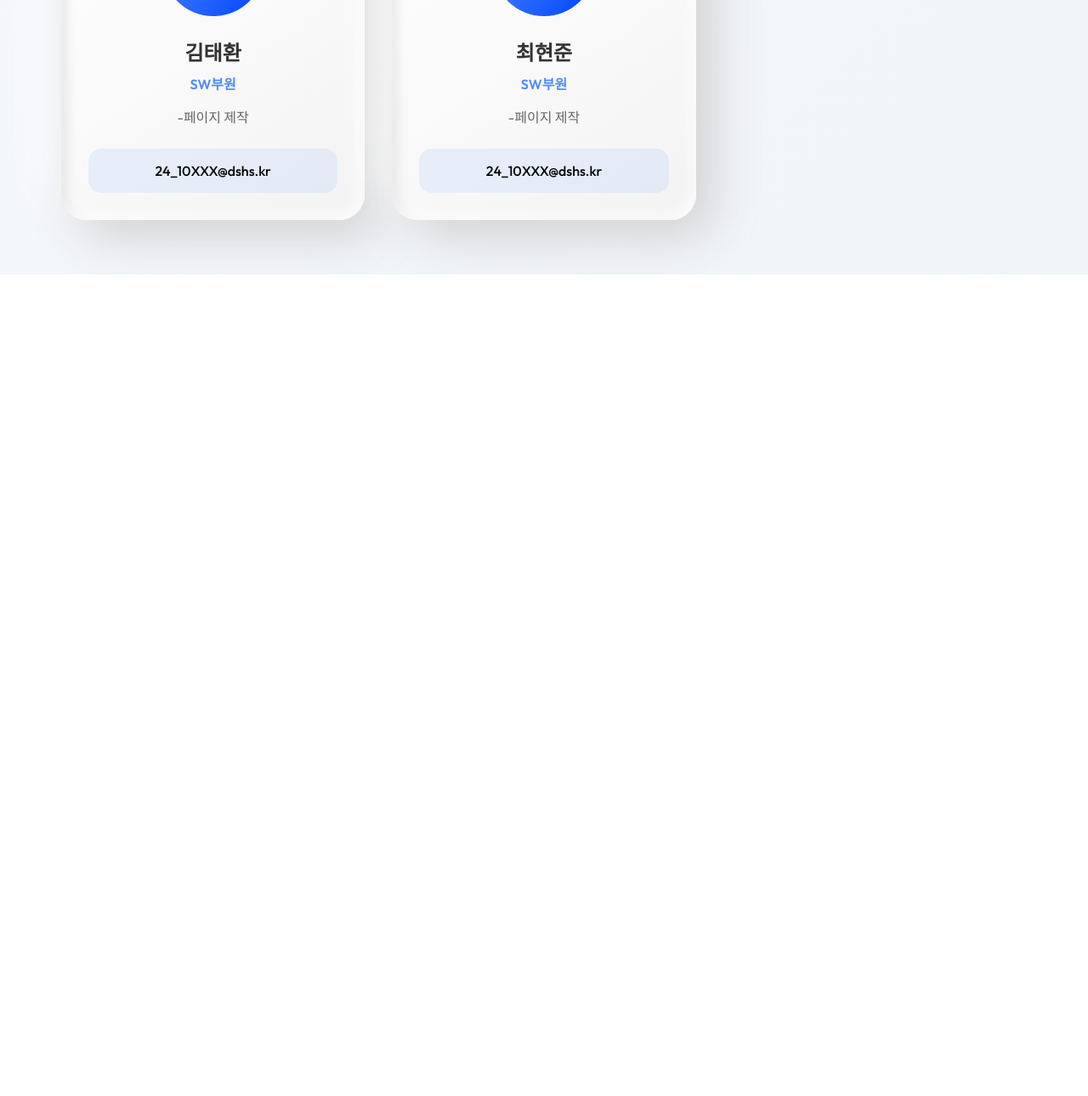
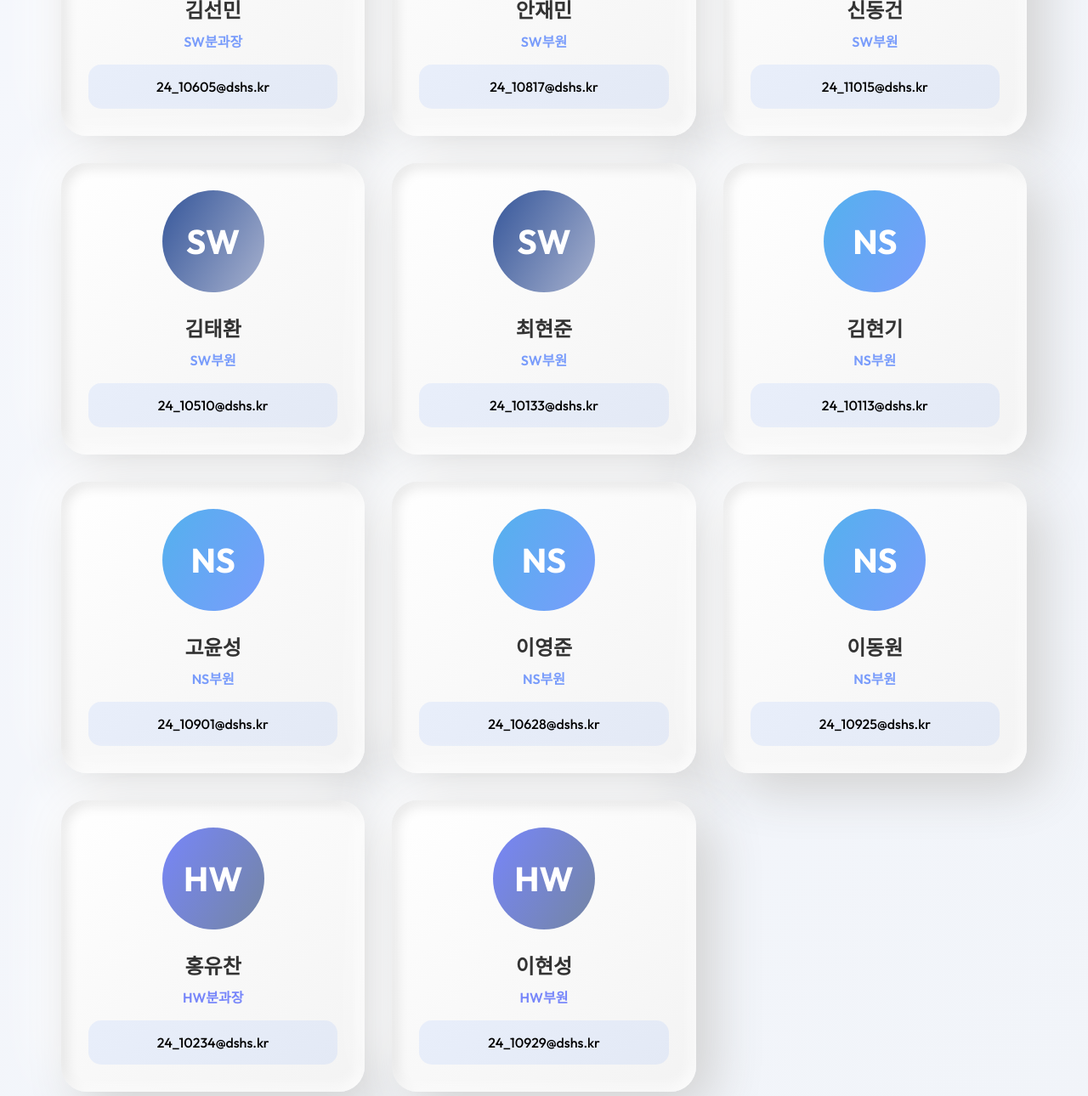
Before and after one commit to onew0000/findersite, a website: page public/staff.html in a window 1280 px wide. Shown: the part 784-2074 px from the top of the page at 85% size. Before the commit the page ends 1107 px from the top, so only its background shows below. Drawn offline with Linux system fonts and the light colour scheme.

Commit message:
v6 - detailed

```diff
--- a/public/staff.html
+++ b/public/staff.html
@@ -137,12 +137,64 @@
             transform: translateY(-10px);
         }
 
-        .staff-image {
+        .T-staff-image {
             width: 120px;
             height: 120px;
             border-radius: 50%;
             margin: 0 auto 1.5rem;
-            background: linear-gradient(120deg, #4F8AFF, #0044FF);
+            background: linear-gradient(180deg, #4b5568, #051748);
+            display: flex;
+            align-items: center;
+            justify-content: center;
+            color: white;
+            font-size: 2.5em;
+            font-weight: 700;
+        }
+        .M-staff-image {
+            width: 120px;
+            height: 120px;
+            border-radius: 50%;
+            margin: 0 auto 1.5rem;
+            background: linear-gradient(120deg, #5f7092, #0c2a7b);
+            display: flex;
+            align-items: center;
+            justify-content: center;
+            color: white;
+            font-size: 2.5em;
+            font-weight: 700;
+        }
+        .NS-staff-image {
+            width: 120px;
+            height: 120px;
+            border-radius: 50%;
+            margin: 0 auto 1.5rem;
+            background: linear-gradient(120deg, #54b1ee, #799cfb);
+            display: flex;
+            align-items: center;
+            justify-content: center;
+            color: white;
+            font-size: 2.5em;
+            font-weight: 700;
+        }
+        .HW-staff-image {
+            width: 120px;
+            height: 120px;
+            border-radius: 50%;
+            margin: 0 auto 1.5rem;
+            background: linear-gradient(120deg, #7786fa, #7485a2);
+            display: flex;
+            align-items: center;
+            justify-content: center;
+            color: white;
+            font-size: 2.5em;
+            font-weight: 700;
+        }
+        .SW-staff-image {
+            width: 120px;
+            height: 120px;
+            border-radius: 50%;
+            margin: 0 auto 1.5rem;
+            background: linear-gradient(120deg, #35569a, #a7b1ce);
             display: flex;
             align-items: center;
             justify-content: center;
@@ -159,8 +211,32 @@
             text-align: center;
         }
 
-        .staff-position {
-            color: #4F8AFF;
+        .T-staff-position {
+            color: #051748;
+            font-weight: 600;
+            margin-bottom: 1rem;
+            text-align: center;
+        }
+        .M-staff-position {
+            color: #0c2a7b;
+            font-weight: 600;
+            margin-bottom: 1rem;
+            text-align: center;
+        }
+        .NS-staff-position {
+            color: #799cfb;
+            font-weight: 600;
+            margin-bottom: 1rem;
+            text-align: center;
+        }
+        .HW-staff-position {
+            color: #7786fa;
+            font-weight: 600;
+            margin-bottom: 1rem;
+            text-align: center;
+        }
+        .SW-staff-position {
+            color: #799cfb;
             font-weight: 600;
             margin-bottom: 1rem;
             text-align: center;
@@ -173,7 +249,28 @@
             margin-bottom: 1.5rem;
         }
 
-        .staff-contact {
+        .M-staff-contact {
+            background: rgba(79, 138, 255, 0.1);
+            border-radius: 15px;
+            padding: 1rem;
+            text-align: center;
+            font-weight: 500;
+        }
+        .SW-staff-contact {
+            background: rgba(79, 138, 255, 0.1);
+            border-radius: 15px;
+            padding: 1rem;
+            text-align: center;
+            font-weight: 500;
+        }
+        .HW-staff-contact {
+            background: rgba(79, 138, 255, 0.1);
+            border-radius: 15px;
+            padding: 1rem;
+            text-align: center;
+            font-weight: 500;
+        }
+        .NS-staff-contact {
             background: rgba(79, 138, 255, 0.1);
             border-radius: 15px;
             padding: 1rem;
@@ -270,64 +367,121 @@
     </nav>
 
     <div class="staff-container">
-        <h1 class="section-title">Page makers</h1>
+        <h1 class="section-title">FINDER 2025</h1>
         <div class="staff-grid">
             <div class="staff-card">
-                <div class="staff-image">SM</div>
-                <h2 class="staff-name">김선민</h2>
-                <div class="staff-position">분과장</div>
+                <div class="T-staff-image">T</div>
+                <h2 class="staff-name">하진수</h2>
+                <div class="T-staff-position">담당 교사</div>
                 <p class="staff-description">
-                    -페이지 제작
+                    진로진학부장
                 </p>
-                <div class="staff-contact">
-                    24_10XXX@dshs.kr
+
+            </div>
+            <div class="staff-card">
+                <div class="M-staff-image">NS</div>
+                <h2 class="staff-name">명세민</h2>
+                <div class="M-staff-position">회장, NS분과장</div>
+                <div class="M-staff-contact">
+                    24_10812@dshs.kr
                 </div>
             </div>
-
             <div class="staff-card">
-                <div class="staff-image">JM</div>
+                <div class="M-staff-image">HW</div>
+                <h2 class="staff-name">송치완</h2>
+                <div class="M-staff-position">부회장</div>
+                <div class="M-staff-contact">
+                    24_10622@dshs.kr
+                </div>
+            </div>
+            <div class="staff-card">
+                <div class="SW-staff-image">SW</div>
+                <h2 class="staff-name">김선민</h2>
+                <div class="SW-staff-position">SW분과장</div>
+                <div class="SW-staff-contact">
+                    24_10605@dshs.kr
+                </div>
+            </div>
+            <div class="staff-card">
+                <div class="SW-staff-image">SW</div>
                 <h2 class="staff-name">안재민</h2>
-                <div class="staff-position">SW부원</div>
-                <p class="staff-description">
-                    about,activity,apply,staff,메인페이지 제작
-                </p>
-                <div class="staff-contact">
+                <div class="SW-staff-position">SW부원</div>
+                <div class="SW-staff-contact">
                     24_10817@dshs.kr
                 </div>
             </div>
 
             <div class="staff-card">
-                <div class="staff-image">DG</div>
+                <div class="SW-staff-image">SW</div>
                 <h2 class="staff-name">신동건</h2>
-                <div class="staff-position">SW부원</div>
-                <p class="staff-description">
-                    -페이지 제작
-                </p>
-                <div class="staff-contact">
-                    24_10XXX@dshs.kr
+                <div class="SW-staff-position">SW부원</div>
+                <div class="SW-staff-contact">
+                    24_11015@dshs.kr
                 </div>
             </div>
 
             <div class="staff-card">
-                <div class="staff-image">TH</div>
+                <div class="SW-staff-image">SW</div>
                 <h2 class="staff-name">김태환</h2>
-                <div class="staff-position">SW부원</div>
-                <p class="staff-description">
-                    -페이지 제작
-                </p>
-                <div class="staff-contact">
-                    24_10XXX@dshs.kr
+                <div class="SW-staff-position">SW부원</div>
+                <div class="SW-staff-contact">
+                    24_10510@dshs.kr
                 </div>
             </div>
             <div class="staff-card">
-                <div class="staff-image">HJ</div>
+                <div class="SW-staff-image">SW</div>
                 <h2 class="staff-name">최현준</h2>
-                <div class="staff-position">SW부원</div>
-                <p class="staff-description">
-                    -페이지 제작
-                </p>
-                <div class="staff-contact">
-                    24_10XXX@dshs.kr
+                <div class="SW-staff-position">SW부원</div>
+                <div class="SW-staff-contact">
+                    24_10133@dshs.kr
+                </div>
+            </div>
+            <div class="staff-card">
+                <div class="NS-staff-image">NS</div>
+                <h2 class="staff-name">김현기</h2>
+                <div class="NS-staff-position">NS부원</div>
+                <div class="NS-staff-contact">
+                    24_10113@dshs.kr
+                </div>
+            </div>
+            <div class="staff-card">
+                <div class="NS-staff-image">NS</div>
+                <h2 class="staff-name">고윤성</h2>
+                <div class="NS-staff-position">NS부원</div>
+                <div class="NS-staff-contact">
+                    24_10901@dshs.kr
+                </div>
+            </div>
+            <div class="staff-card">
+                <div class="NS-staff-image">NS</div>
+                <h2 class="staff-name">이영준</h2>
+                <div class="NS-staff-position">NS부원</div>
+                <div class="NS-staff-contact">
+                    24_10628@dshs.kr
+                </div>
+            </div>
+            <div class="staff-card">
+                <div class="NS-staff-image">NS</div>
+                <h2 class="staff-name">이동원</h2>
+                <div class="NS-staff-position">NS부원</div>
+                <div class="NS-staff-contact">
+                    24_10925@dshs.kr
+                </div>
+            </div>
+            <div class="staff-card">
+                <div class="HW-staff-image">HW</div>
+                <h2 class="staff-name">홍유찬</h2>
+                <div class="HW-staff-position">HW분과장</div>
+                <div class="HW-staff-contact">
+                    24_10234@dshs.kr
+                </div>
+            </div>
+            <div class="staff-card">
+                <div class="HW-staff-image">HW</div>
+                <h2 class="staff-name">이현성</h2>
+                <div class="HW-staff-position">HW부원</div>
+                <div class="HW-staff-contact">
+                    24_10929@dshs.kr
                 </div>
             </div>
         </div>
```
Also changed, not shown: public/about.html (+5 -7 lines), public/activity.html (+3 -3 lines), public/apply.html (+1 -2 lines), public/static/picture.jpg, 3 other files.
